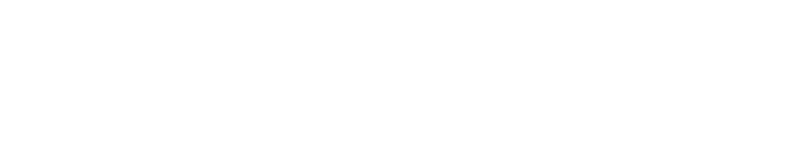
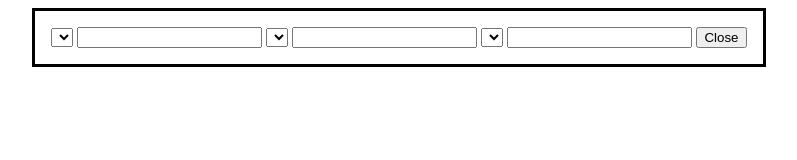
Before and after one commit to CaglarKilic/ddmenu, a website: page index.html in a window 1280 px wide. Shown: the whole page, without its empty margins (241-1038 px from the left). Drawn offline with Linux system fonts and the light colour scheme.

Commit message:
Added item entry form

```diff
--- a/index.html
+++ b/index.html
@@ -1,11 +1,22 @@
 <!DOCTYPE html>
 <html lang="en">
-<head>
-  <meta charset="UTF-8">
-  <meta name="viewport" content="width=device-width, initial-scale=1.0">
-  <title>Document</title>
-</head>
-<body>
-
-</body>
+  <head>
+    <meta charset="UTF-8" />
+    <meta name="viewport" content="width=device-width, initial-scale=1.0" />
+    <title>Document</title>
+    <script src="index.js" defer></script>
+  </head>
+  <body>
+    <dialog id="menu-entry" open>
+      <form onsubmit="return false">
+        <select form="" name="main-category" id="main-category"></select>
+        <input type="text" name="get-main-category" id="get-main-category" />
+        <select form="" name="sub-category" id="sub-category"></select>
+        <input type="text" name="get-sub-category" id="get-sub-category" />
+        <select form="" name="item-category" id="item-category"></select>
+        <input type="text" name="get-item-category" id="get-item-category" />
+        <button>Close</button>
+      </form>
+    </dialog>
+  </body>
 </html>
```
Also changed, not shown: changelog.txt (added), 1 other file.
